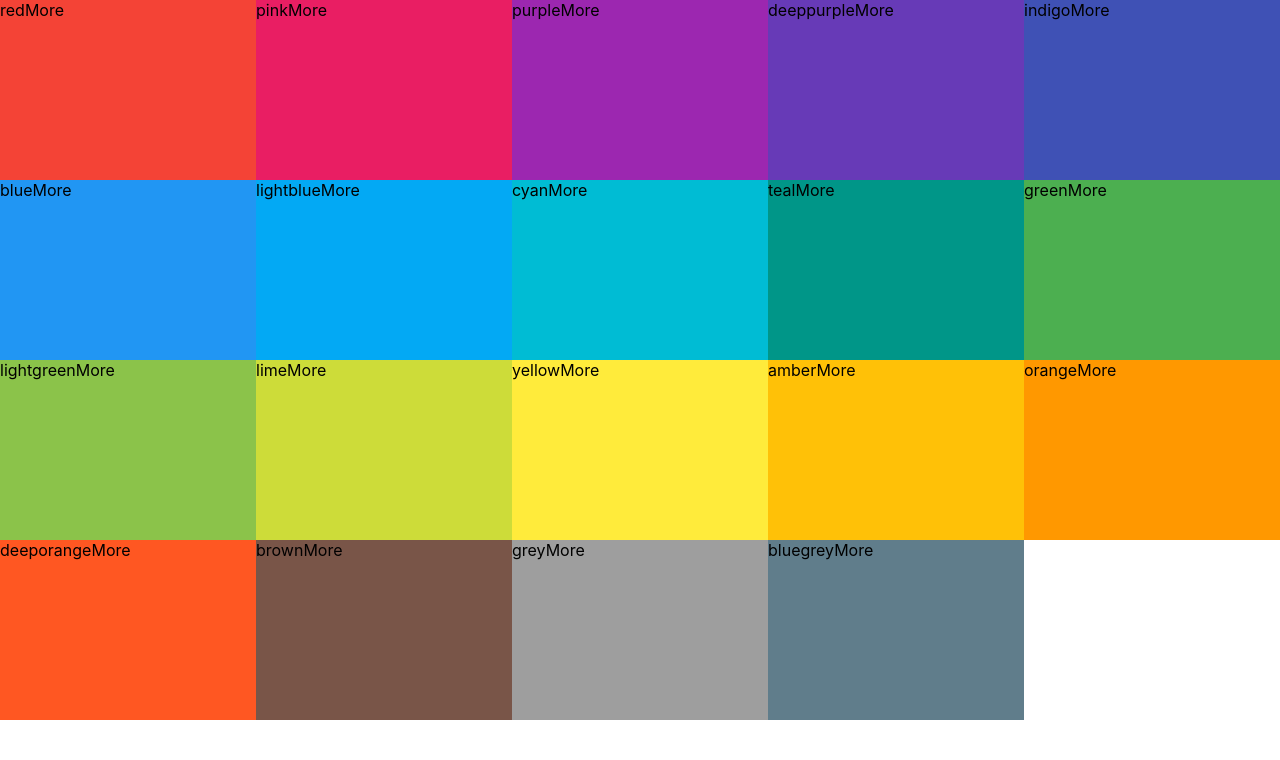
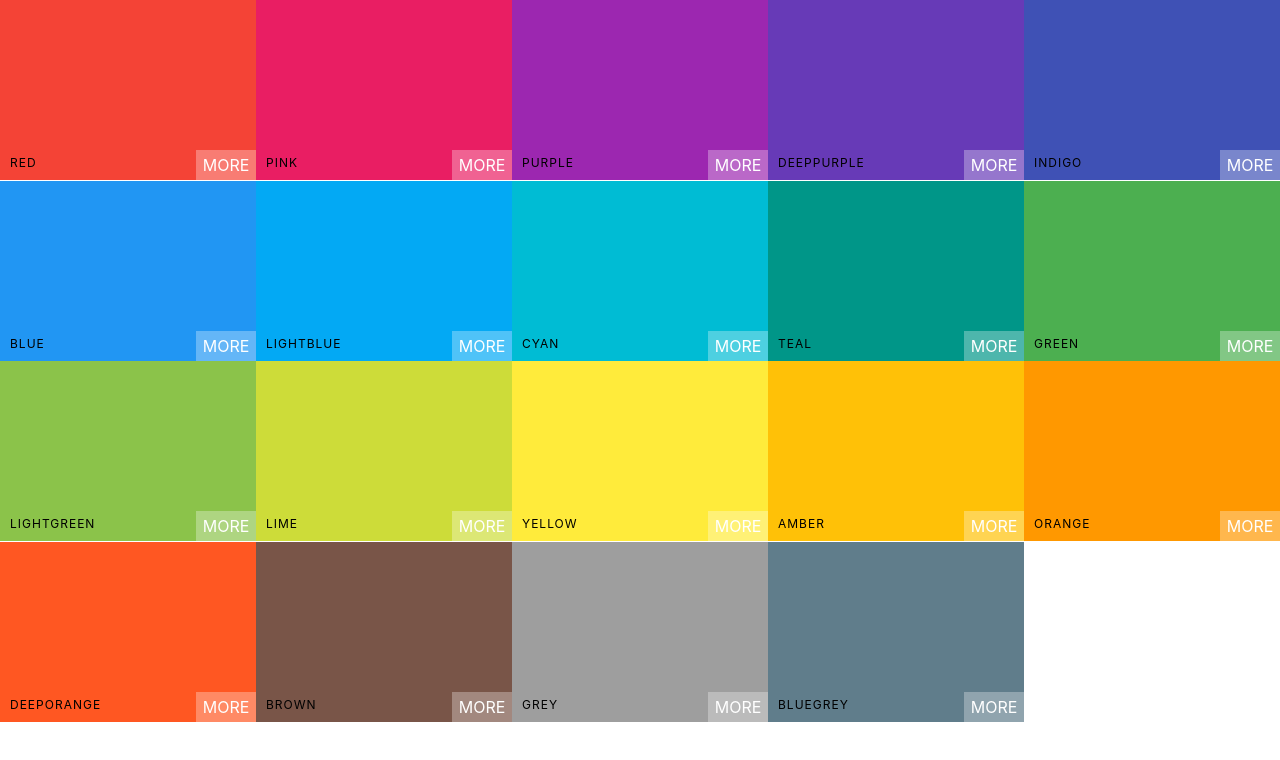
Before and after one commit to JoshuaKaluski/colour-palette-picker, a React (Create React App) app: page / in a window 1280 px wide. Shown: the top 760 px of the page. Built offline with nearby package versions, Linux system fonts and the light colour scheme.

Commit message:
Styled ColourBox.

```diff
--- a/src/ColourBox.css
+++ b/src/ColourBox.css
@@ -1,8 +1,62 @@
 .ColourBox {
     width: 20%;
     height: 25%;
-    margin: 0 auto;
     display: inline-block;
     position: relative;
     cursor: pointer;
+    margin: 0 auto -3.5px;
+    text-transform: uppercase;
 }
+
+.copy-button {
+    width: 100px;
+    height: 30px;
+    position: absolute;
+    display: inline-block;
+    top: 50%;
+    left: 50%;
+    margin-left: -50px;
+    margin-top: -15px;
+    text-align: center;
+    outline: none;
+    background-color: rgba(255, 255, 255, 0.3);
+    font-size: 1rem;
+    line-height: 30px;
+    color: white;
+    border: none;
+    cursor: pointer;
+    opacity: 0;
+}
+
+.ColourBox:hover .copy-button {
+    opacity: 1;
+    -webkit-transition: 0.5s;
+    -moz-transition: 0.5s;
+    -ms-transition: 0.5s;
+    -o-transition: 0.5s;
+    transition: 0.5s;
+}
+
+.box-content {
+    position: absolute;
+    width: 100%;
+    left: 0;
+    bottom: 0;
+    padding: 10px;
+    color: black;
+    letter-spacing: 1px;
+    font-size: 12px;
+}
+
+.view-more {
+    background-color: rgba(255, 255, 255, 0.3);
+    position: absolute;
+    border: none;
+    right: 0;
+    bottom: 0;
+    color: white;
+    width: 60px;
+    height: 30px;
+    text-align: center;
+    line-height: 30px;
+}
--- a/src/ColourBox.js
+++ b/src/ColourBox.js
@@ -3,10 +3,16 @@
 
 class ColourBox extends Component {
     render() {
+        const {name, background} = this.props;
         return (
-            <div style={{background: this.props.background}} className="ColourBox">
-                <span>{this.props.name}</span>
-                <span>More</span>
+            <div style={{background}} className="ColourBox">
+                <div className="copy-container">
+                    <div className="box-content">
+                        <span>{name}</span>
+                    </div>
+                    <button className="copy-button">Copy</button>
+                </div>
+                <span className="view-more">More</span>
             </div>
         )
     }
```
